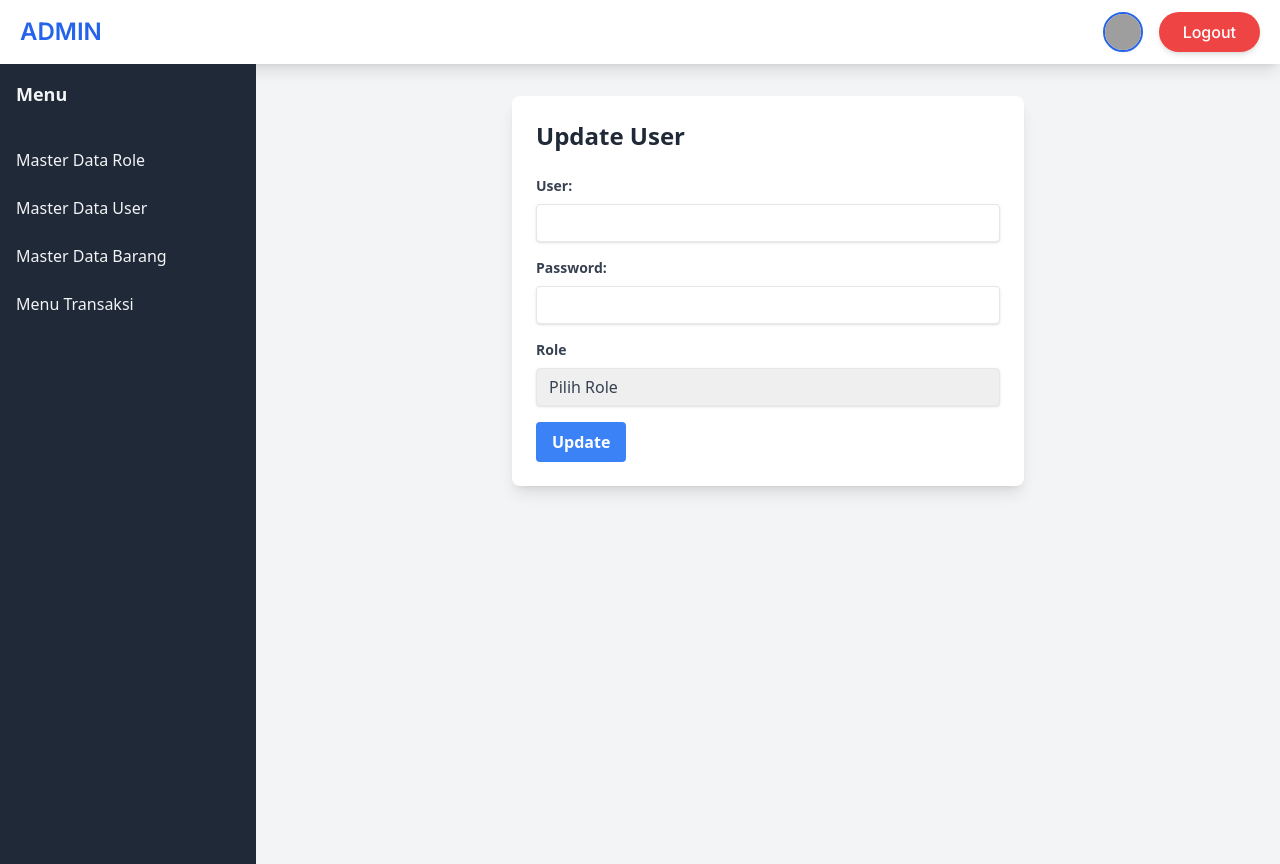
After one commit to taka-duarr/E-kelontong, a PHP site: template Views/admin/user_update.php in a window 1280 px wide. The commit adds this page. Run offline with PHP 8.4, Linux system fonts and the light colour scheme; the template is opened without the code that fills it, so the values that code supplies are empty; the visitor is signed in with stand-in values (Sample User, id 1); some libraries are stand-ins or nearby versions; grey boxes are pictures that could not be loaded.

Commit message:
fix update user

```diff
--- a/Controller/Controller_role.php
+++ b/Controller/Controller_role.php
@@ -42,7 +42,7 @@ class RoleController {
         include 'Views/admin/role_update.php';
     }
 
-    public function update($id_role) {
+    public function update() {
         if ($_SERVER['REQUEST_METHOD'] === 'POST') {
             $id_role = $_POST['id_role'] ?? null;
             $nama_role = $_POST['nama_role'] ?? null;
--- a/Model/Model_role.php
+++ b/Model/Model_role.php
@@ -37,10 +37,10 @@ class ModelRole{
             return false;
         }
 
-        public function updateRole( $nama_role, $status_role){
+        public function updateRole( $id_role,$nama_role, $status_role){
             $query = "UPDATE db_role SET nama_role = ?, status_role = ? WHERE id_role = ?";
             $stmt = $this->db->prepare($query);
-            $stmt->bind_param("ss", $nama_role, $status_role);
+            $stmt->bind_param("ssi", $nama_role, $status_role, $id_role);
 
             if ($stmt->execute()) {
                 return true;
--- /dev/null
+++ b/Views/admin/user_update.php
@@ -0,0 +1,75 @@
+<!-- <?php
+echo '<pre>';
+var_dump($user);
+echo '</pre>';
+?> -->
+
+<!DOCTYPE html>
+<html lang="en">
+
+<head>
+    <meta charset="UTF-8">
+    <meta name="viewport" content="width=device-width, initial-scale=1.0">
+    <title>Update Barang</title>
+    <script src="https://cdn.tailwindcss.com"></script>
+</head>
+<body class="bg-gray-100 font-sans leading-normal tracking-normal">
+
+    <!-- Navbar -->
+    <?php include 'includes/navbar.php'; ?>
+
+    <!-- Main container -->
+    <div class="flex">
+        <!-- Sidebar -->
+        <?php include 'includes/sidebar.php'; ?>
+
+        <!-- Main Content -->
+        <div class="flex-1 p-8">
+            <!-- Form Update Barang -->
+            <div class="max-w-lg mx-auto bg-white p-6 rounded-lg shadow-lg">
+                <h2 class="text-2xl font-bold mb-6 text-gray-800">Update User</h2>
+                <form action="index.php?modul=user&fitur=update" method="POST">
+                    <input type="hidden" id="id_user" name="id_user" value="<?php echo htmlspecialchars($user['id_user']); ?>">
+
+                    <!-- Nama Barang -->
+                    <div class="mb-4">
+                        <label for="nama_user" class="block text-gray-700 text-sm font-bold mb-2">User:</label>
+                        <input type="text" id="nama_user" name="nama_user"
+                            class="shadow appearance-none border rounded w-full py-2 px-3 text-gray-700 leading-tight focus:outline-none focus:shadow-outline"
+                            required value="<?php echo htmlspecialchars($user['nama_user']); ?>">
+                    </div>
+
+                    <div class="mb-4">
+                        <label for="password_user" class="block text-gray-700 text-sm font-bold mb-2">Password:</label>
+                        <input type="text" id="password_user" name="password_user"
+                            class="shadow appearance-none border rounded w-full py-2 px-3 text-gray-700 leading-tight focus:outline-none focus:shadow-outline"
+                            required value="<?php echo htmlspecialchars($user['password_user']); ?>">
+                    </div>
+
+                    <div class="mb-4">
+                        <label for="nama_role" class="block text-gray-700 text-sm font-bold mb-2">Role</label>
+                        <select id="nama_role" name="nama_role" class="shadow appearance-none border rounded w-full py-2 px-3 text-gray-700 leading-tight focus:outline-none focus:shadow-outline" required>
+                        <option value="">Pilih Role</option>
+                        <?php foreach ($roles as $role) { ?>
+                            <option  value="<?php echo htmlspecialchars($role['nama_role']); ?>">
+                                <?php echo htmlspecialchars($role['nama_role']); ?>
+                            </option>
+                        <?php } ?>
+                    </select>
+
+                    </div>
+
+                    <!-- Tombol Submit -->
+                    <div class="flex items-center justify-between">
+                        <button type="submit"
+                            class="bg-blue-500 hover:bg-blue-700 text-white font-bold py-2 px-4 rounded focus:outline-none focus:shadow-outline">
+                            Update
+                        </button>
+                    </div>
+                </form>
+            </div>
+        </div>
+    </div>
+
+</body>
+</html>
```
Also changed, not shown: Controller/Controller_barang.php (+2 -17 lines), Controller/Controller_user.php (+23 -0 lines), Model/Model_user.php (+43 -1 lines), index.php (+14 -1 lines).
